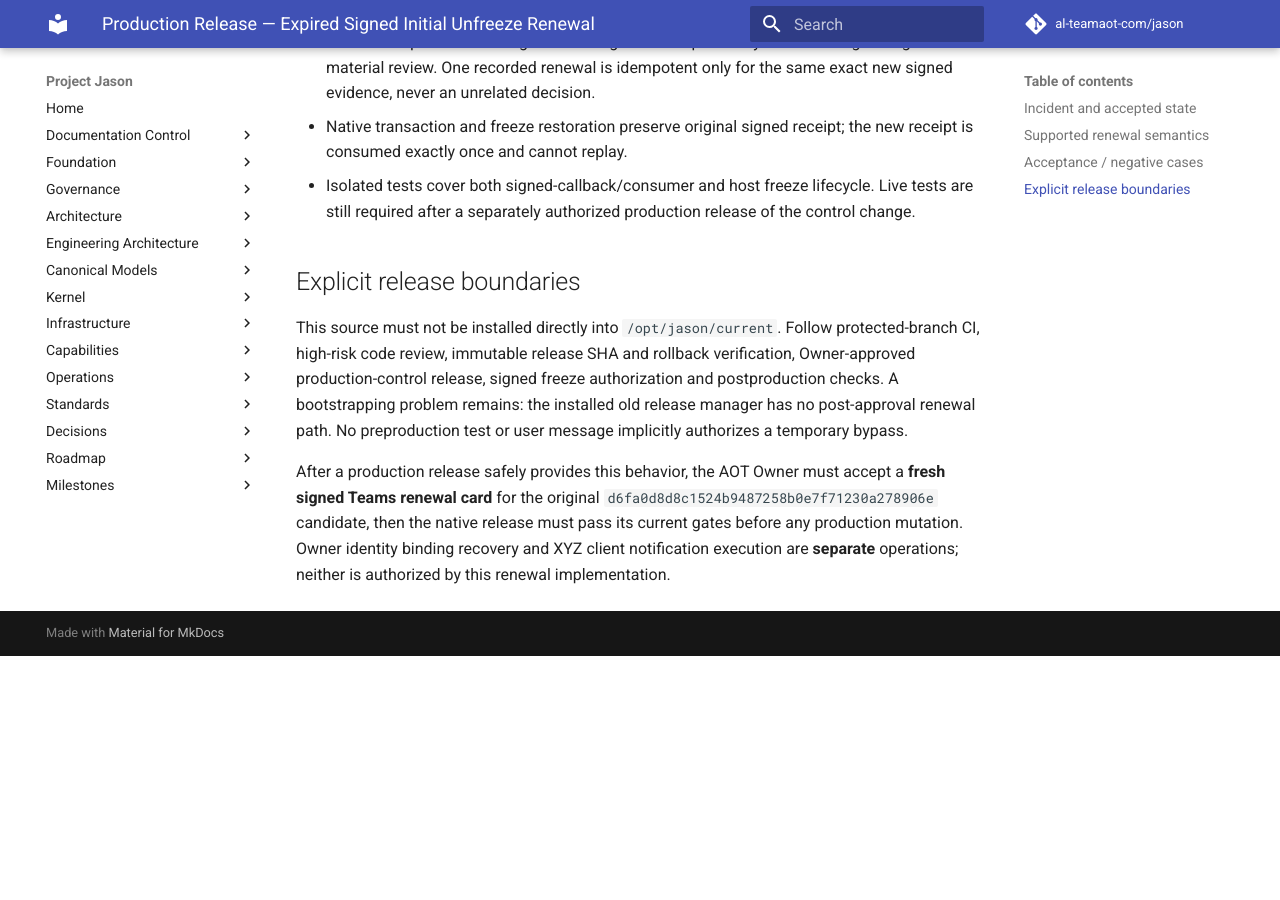
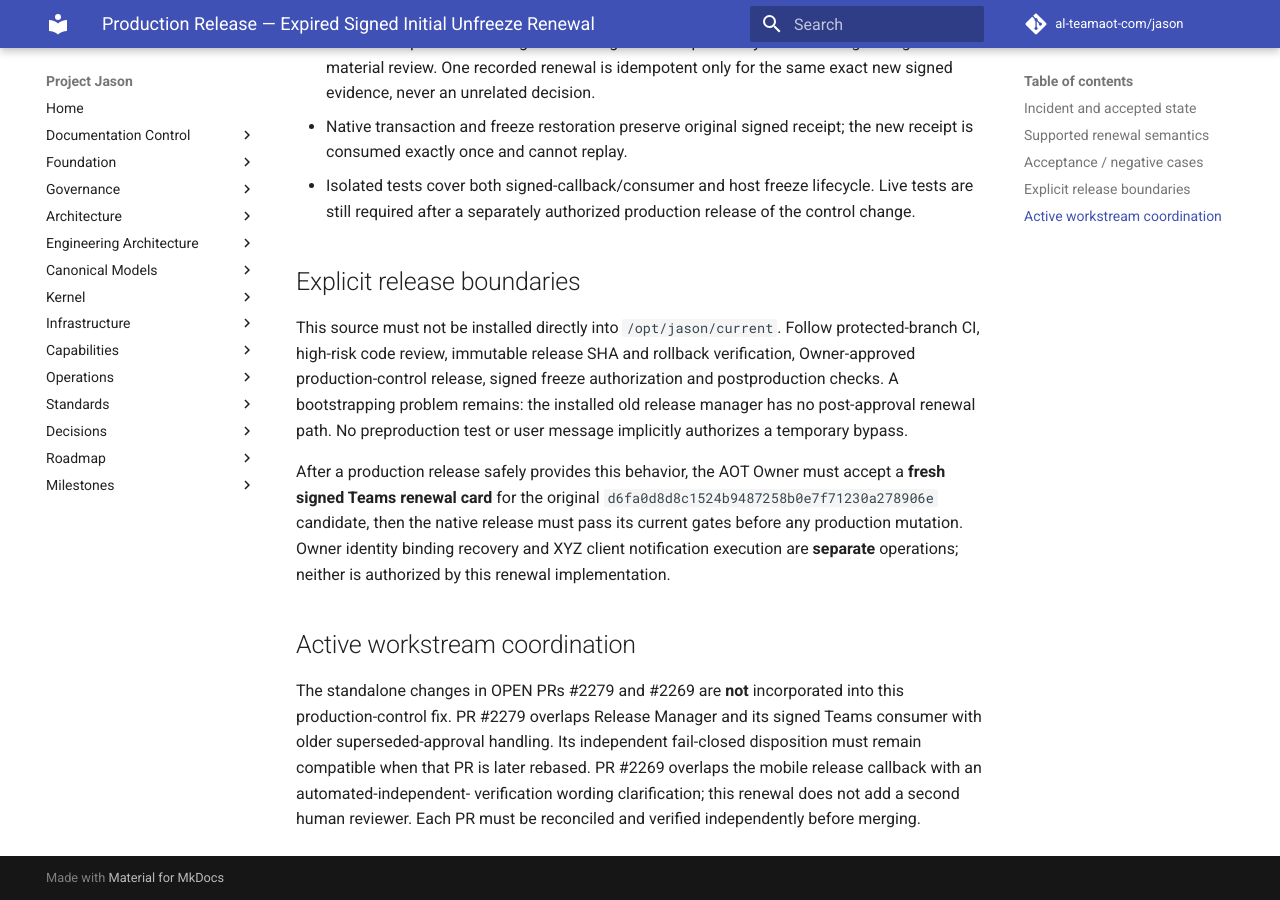
Before and after one commit to al-teamaot-com/jason, an MkDocs documentation site: the page built from docs/operations/Expired-Signed-Initial-Unfreeze-Renewal.md, in a window 1280 px wide and 900 px high, scrolled down 1780 px. Built offline with MkDocs 1.6.1 and Material for MkDocs 9.7.7, drawn with Linux system fonts in a browser that asks for light colours; comment, search, counter and statistics services are not loaded; before the commit the page ends 2436 px from its top, so only the background shows below that.

Commit message:
Document reconciliation with existing Teams approval PRs (#2365)

```diff
--- a/docs/operations/Expired-Signed-Initial-Unfreeze-Renewal.md
+++ b/docs/operations/Expired-Signed-Initial-Unfreeze-Renewal.md
@@ -90,3 +90,13 @@ accept a **fresh signed Teams renewal card** for the original
 release must pass its current gates before any production mutation. Owner
 identity binding recovery and XYZ client notification execution are **separate**
 operations; neither is authorized by this renewal implementation.
+
+## Active workstream coordination
+
+The standalone changes in OPEN PRs #2279 and #2269 are **not** incorporated
+into this production-control fix. PR #2279 overlaps Release Manager and its
+signed Teams consumer with older superseded-approval handling. Its independent
+fail-closed disposition must remain compatible when that PR is later rebased.
+PR #2269 overlaps the mobile release callback with an automated-independent-
+verification wording clarification; this renewal does not add a second human
+reviewer. Each PR must be reconciled and verified independently before merging.
```
